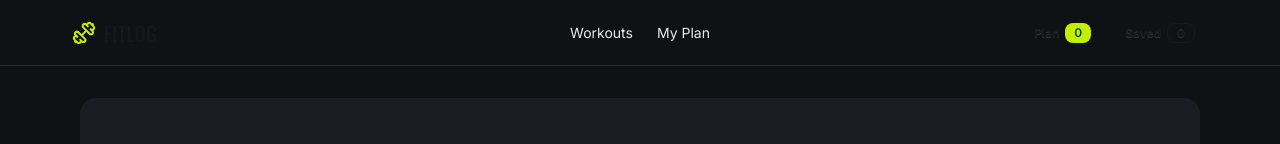
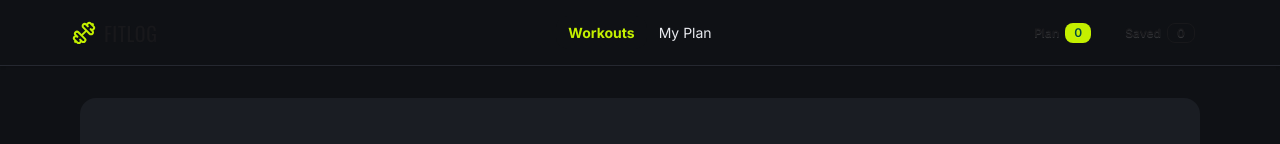
Before and after one commit to nahid1070/fitlog-workout-library, a Next.js app: page / in a window 1280 px wide. Shown: the top 144 px of the page. Built offline with nearby package versions, Linux system fonts and the light colour scheme; no server answers.

Commit message:
Navigation menu active link is now dynamic

```diff
--- a/src/components/shared/header/Header.tsx
+++ b/src/components/shared/header/Header.tsx
@@ -1,15 +1,20 @@
+'use client';
+
 import Link from "next/link";
 import NavButtons from "./Navbuttons";
+import { usePathname } from "next/navigation";
 
 function Header() {
+
+  const pathname = usePathname();
 
   // NavLink Items
   const navLins = <>
     <li>
-          <Link href={'/'} className="rounded-[0.73rem] text-brand-heading"> Workouts</Link>
+          <Link href={'/'} className={`rounded-[0.73rem] text-brand-heading ${pathname === '/' && `text-brand-primary bg-base-content/5 font-bold`}`}> Workouts</Link>
       </li>
       <li>
-          <Link href={'/my-plan'} className="rounded-[0.73rem] text-brand-heading">My Plan</Link>
+          <Link href={'/my-plan'} className={`rounded-[0.73rem] text-brand-heading ${pathname === '/my-plan' && `text-brand-primary bg-base-content/5 font-bold`}`}>My Plan</Link>
     </li>
   </>
 
@@ -17,6 +22,7 @@ function Header() {
     <header className="bg-brand-body border-b border-brand-border shadow-sm">
       <div className="navbar w-full max-w-6xl mx-auto">
         <div className="navbar-start">
+          {/* Mobile Menu Part */}
           <div className="dropdown">
             <div tabIndex={0} role="button" className="btn btn-ghost lg:hidden">
               <svg
@@ -53,6 +59,8 @@ function Header() {
           </Link>
 
         </div>
+
+        {/* Desktop Menu Part */}
         <div className="navbar-center hidden lg:flex">
           <ul className="menu menu-horizontal px-1">
             {navLins}
```
